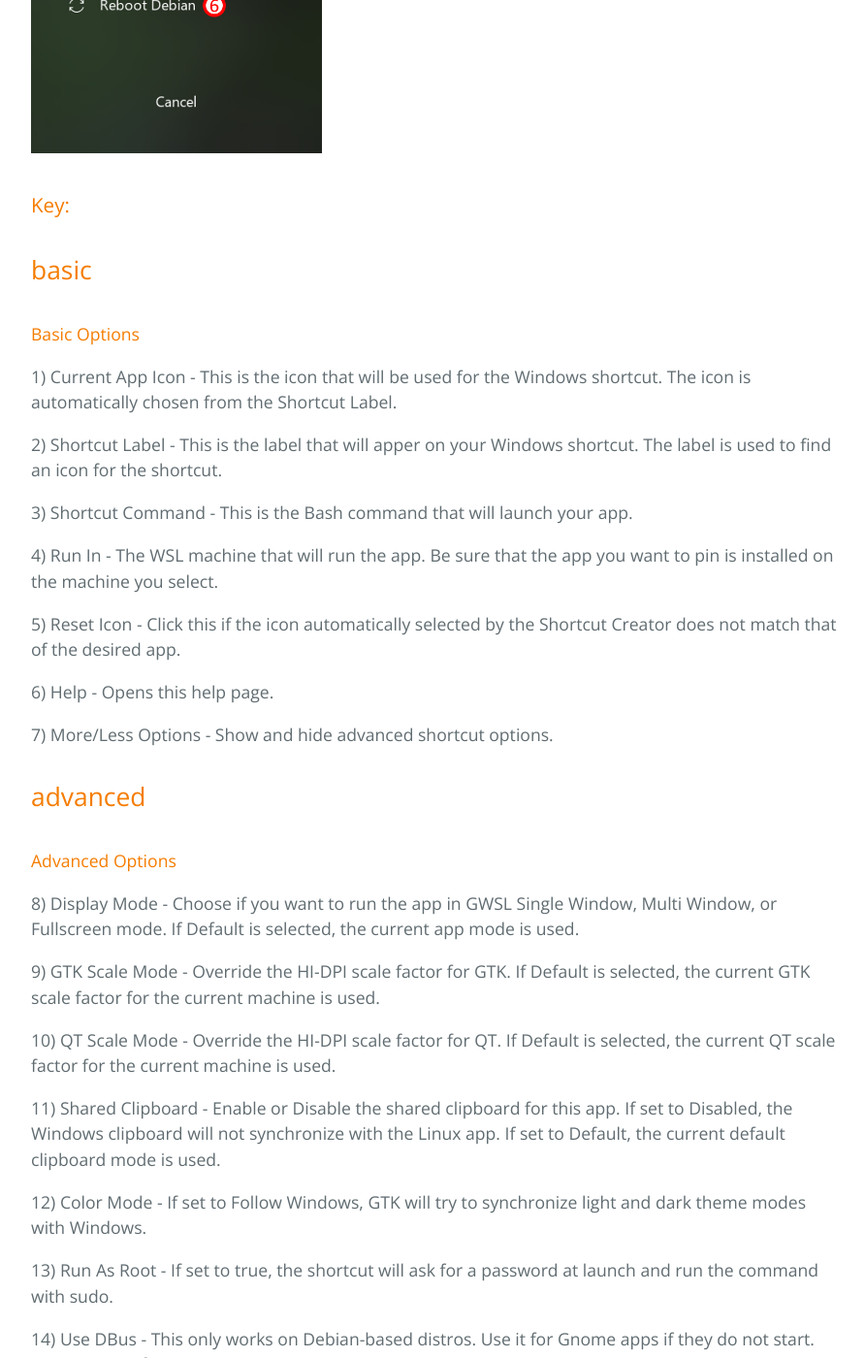
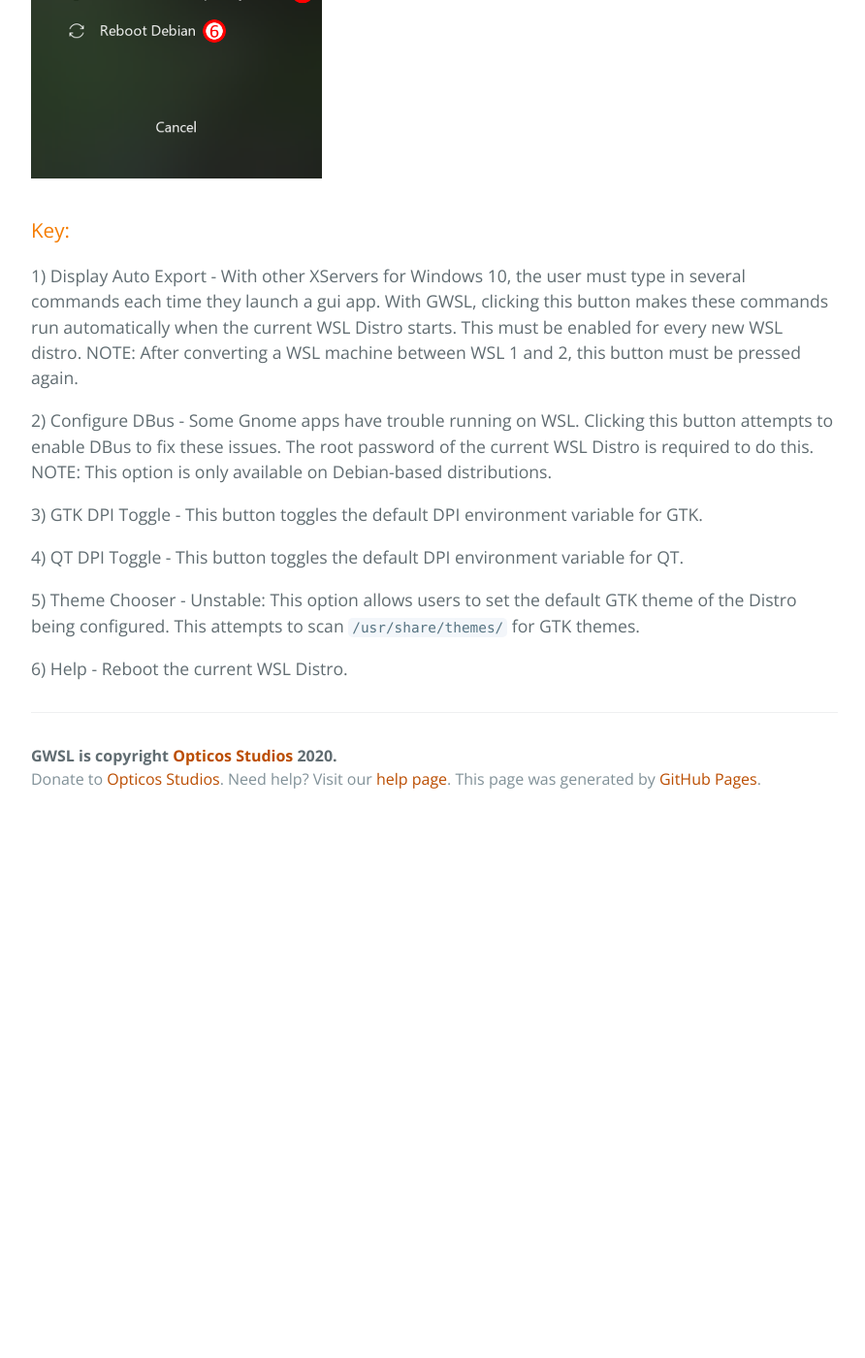
Before and after one commit to Opticos/gwsl, a Jekyll site: the page built from tutorials/machine_configure.md, in a window 1280 px wide and 1400 px high, scrolled down 1642 px. Shown: the whole window at 97% size, without its empty margins (192-1084 px from the left). Built offline with Jekyll 4.4.1, drawn with Linux system fonts in a browser that asks for light colours; the repository's description, which GitHub fills in, is left out; after the commit the page ends 2489 px from its top, so only the background shows below that; some of the changed text lies outside the part shown.

Commit message:
Update machine_configure.md

````diff
--- a/tutorials/machine_configure.md
+++ b/tutorials/machine_configure.md
@@ -5,73 +5,41 @@ permalink: /tutorials/machine_configure.html
 ---
 ## Using the GWSL Machine Manager
 
-### Contents:
+<!-- ### Contents:
+[Accessing Machine Settings](#accessing-machine-settings)
+[Using the Manager](#gwsl-machine-manager-overview) -->
 
-[Accessing Machine Settings](#accessing-machine-settings)
+### Getting Started
 
-[Using the Manager](#gwsl-manager-overview)
+After a new WSL Distro is installed, several steps are required to get it up and running with GWSL:
+1.  The first step is to enable "Auto-Export Display" in the Distro configuration.
+2.  After this, the user may tweak other settings explained on this page.
 
 
-### Accessing Machine Settings ###
+### Accessing Other Distro Settings ###
 
-To access per-machine-settings, open the GWSL Dashboard and click "GWSL Machine Tools".
+To access per-distro-settings, open the GWSL Dashboard and click "GWSL Machine Tools".
 
 Tip: You can open the GWSL Dashboard by clicking the "G" icon in the notification area or by clicking the icon in the Start Menu.
 
-#### Choose the WSl machine you want to configure:
+#### Choose the WSl Distro you want to configure:
 
 <img src="https://opticos.github.io/gwsl/tutorials/chooser.png" width="300">
 
-### GWSL Manager Overview ###
+### GWSL Distro Manager Overview ###
 
 <img src="https://opticos.github.io/gwsl/tutorials/configure.png" width="300">
 
-
 ### Key:
 
-## basic ##
+1) Display Auto Export - With other XServers for Windows 10, the user must type in several commands each time they launch a gui app. With GWSL, clicking this button makes these commands run automatically when the current WSL Distro starts. This must be enabled for every new WSL distro. NOTE: After converting a WSL machine between WSL 1 and 2, this button must be pressed again.
 
-#### Basic Options
+2) Configure DBus - Some Gnome apps have trouble running on WSL. Clicking this button attempts to enable DBus to fix these issues. The root password of the current WSL Distro is required to do this. NOTE: This option is only available on Debian-based distributions.
 
-1) Current App Icon - This is the icon that will be used for the Windows shortcut. The icon is automatically chosen from the Shortcut Label.
+3) GTK DPI Toggle - This button toggles the default DPI environment variable for GTK.
 
-2) Shortcut Label - This is the label that will apper on your Windows shortcut. The label is used to find an icon for the shortcut.
+4) QT DPI Toggle - This button toggles the default DPI environment variable for QT.
 
-3) Shortcut Command - This is the Bash command that will launch your app.
+5) Theme Chooser - Unstable: This option allows users to set the default GTK theme of the Distro being configured. This attempts to scan ```/usr/share/themes/``` for GTK themes.
 
-4) Run In - The WSL machine that will run the app. Be sure that the app you want to pin is installed on the machine you select.
-
-5) Reset Icon - Click this if the icon automatically selected by the Shortcut Creator does not match that of the desired app.
-
-6) Help - Opens this help page.
-
-7) More/Less Options - Show and hide advanced shortcut options.
-
-
-## advanced ##
-
-#### Advanced Options
-
-8) Display Mode - Choose if you want to run the app in GWSL Single Window, Multi Window, or Fullscreen mode. If Default is selected, the current app mode is used.
-
-9) GTK Scale Mode - Override the HI-DPI scale factor for GTK. If Default is selected, the current GTK scale factor for the current machine is used.
-
-10) QT Scale Mode - Override the HI-DPI scale factor for QT. If Default is selected, the current QT scale factor for the current machine is used.
-
-11) Shared Clipboard - Enable or Disable the shared clipboard for this app. If set to Disabled, the Windows clipboard will not synchronize with the Linux app. If set to Default, the current default clipboard mode is used.
-
-12) Color Mode - If set to Follow Windows, GTK will try to synchronize light and dark theme modes with Windows.
-
-13) Run As Root - If set to true, the shortcut will ask for a password at launch and run the command with sudo.
-
-14) Use DBus - This only works on Debian-based distros. Use it for Gnome apps if they do not start. Ex. Gnome Software.
-
-15) Experimental Flags - These rarely work. If GTK and QT scaling does not work, try using these flags.
-
-16) Add to Start Menu - Add a shortcut for the app to the Windows Start Menu with these current settings. It is reccomended to test your configuration with "Test Configuration" before creating the shortcut.
-
-17)  Test Configuration - Test the current settings to make sure everything works before adding your shortcut.
-
-### More
-
-You can also use the [Linux App Launcher](https://opticos.github.io/gwsl/tutorials/launcher.html) to create shortcuts.
+6) Help - Reboot the current WSL Distro.
````
